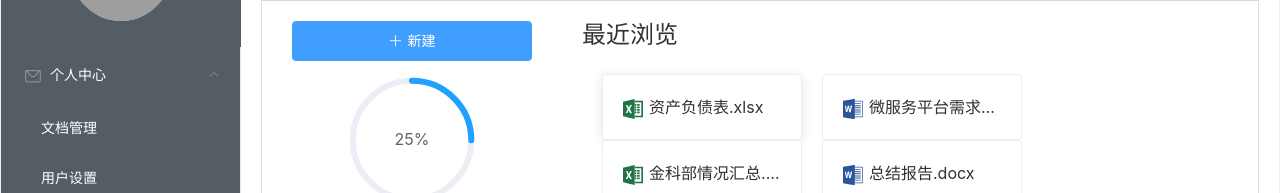
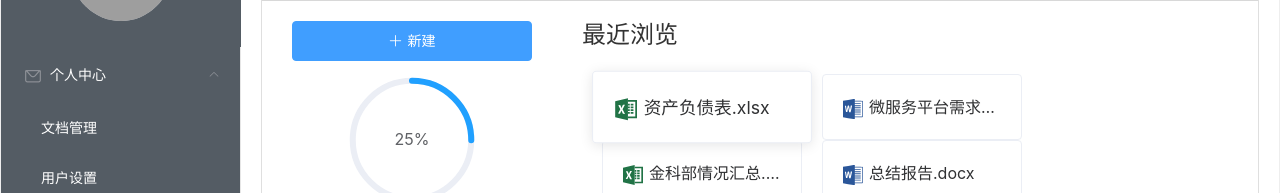
Before and after one commit to xusysh/CloudDocumentClient, a Vue app: page /user/document-management in a window 1280 px wide. In both pictures the pointer is over the element 702 px from the left and 226 px from the top of the page. Shown: the part 120-313 px from the top of the page. Built offline with nearby package versions, Linux system fonts and the light colour scheme; grey boxes are pictures that could not be loaded; what @CKEditor/ckeditor5-vue would draw is missing.

Commit message:
Update DocumentManagement.vue

```diff
--- a/src/components/User/DocumentManagement/DocumentManagement.vue
+++ b/src/components/User/DocumentManagement/DocumentManagement.vue
@@ -273,6 +273,10 @@ export default {
   margin-right: 20px;
   cursor: pointer;
 }
+.box-card:hover {
+  transform: scale(1.1);
+}
+
 .clearfix:before,
 .clearfix:after {
   display: table;
```
